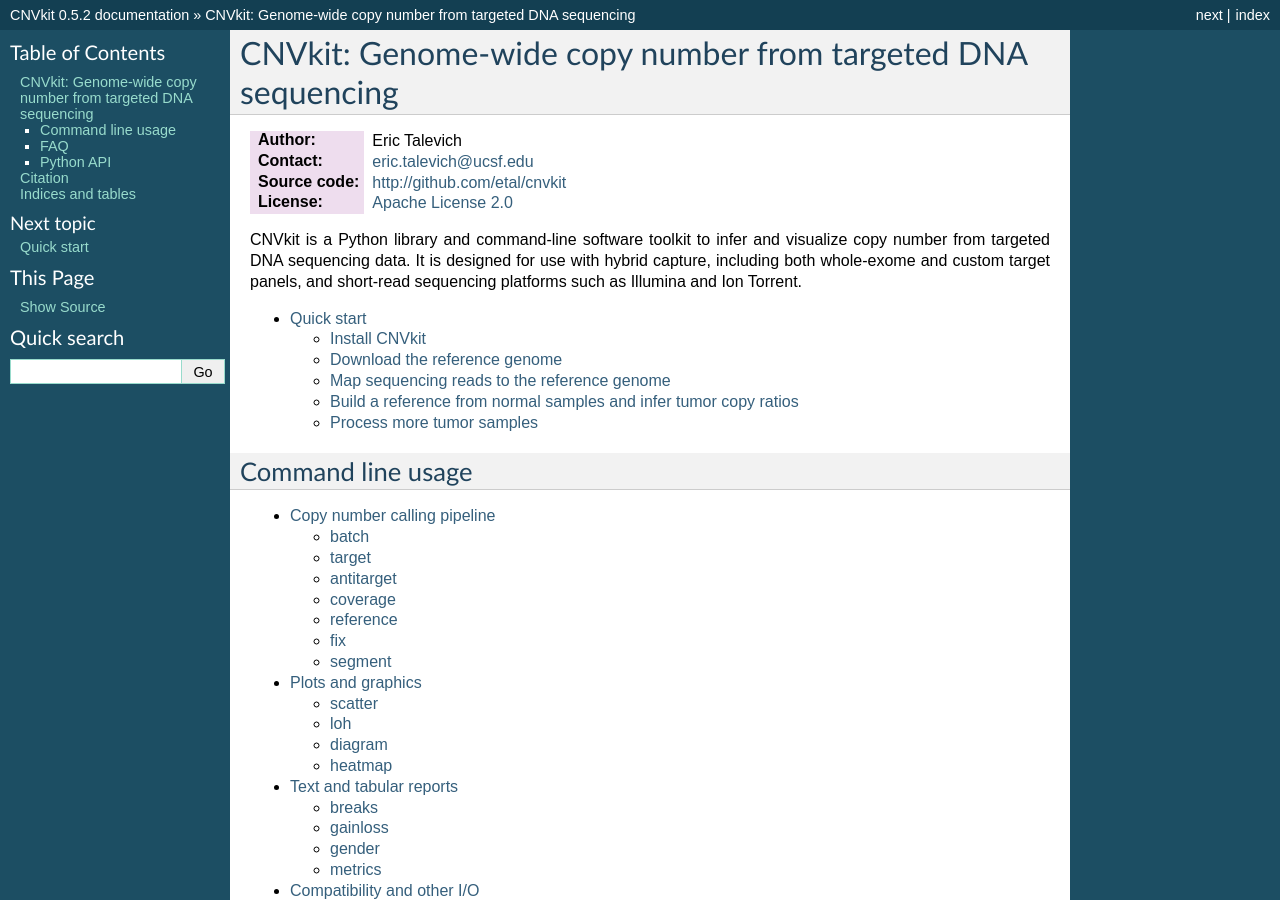
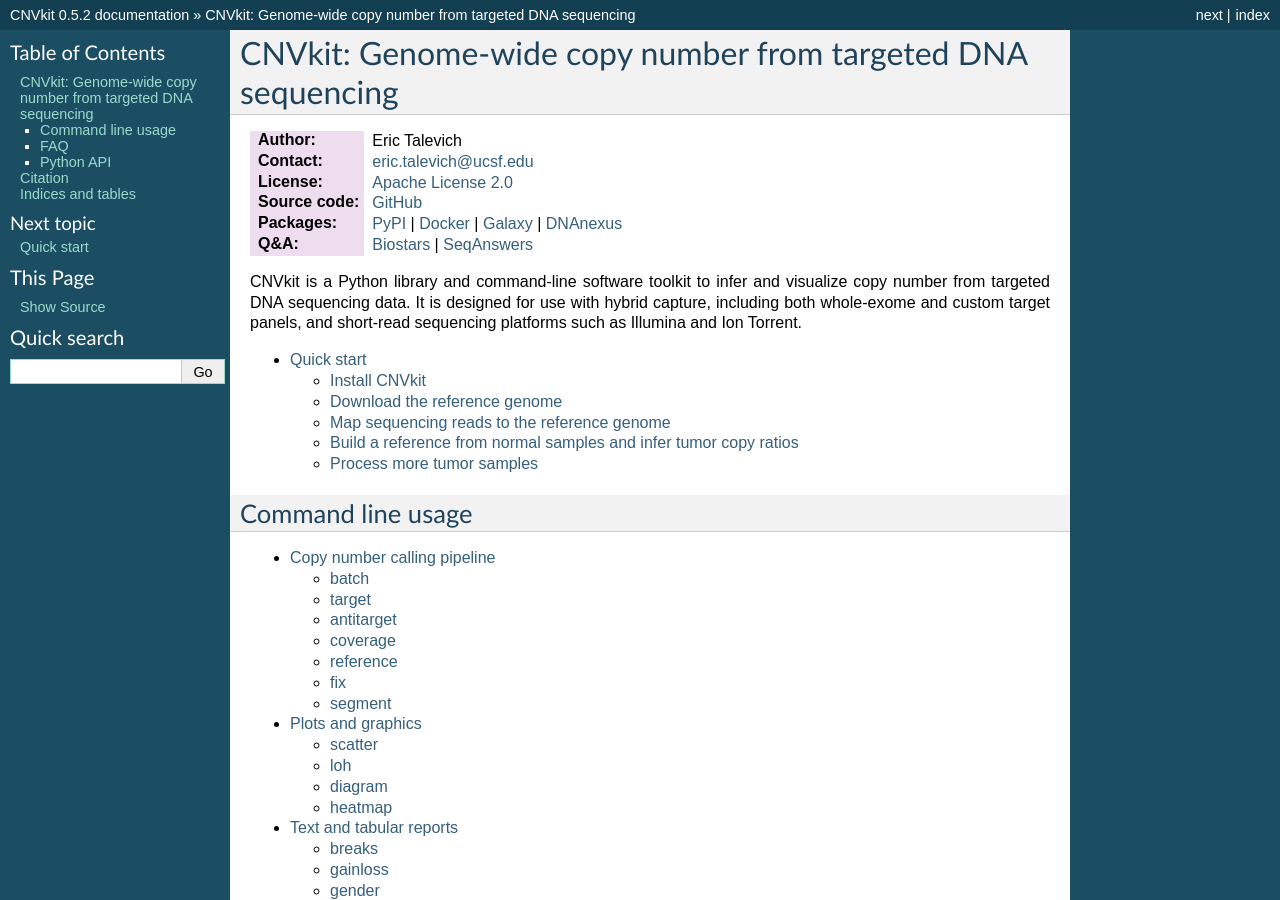
Before and after one commit to etal/cnvkit, a Sphinx documentation site: the page built from doc/index.rst, in a window 1280 px wide and 900 px high. Built offline with Sphinx 7.4.7, drawn with Linux system fonts in a browser that asks for light colours.

```diff
--- a/doc/index.rst
+++ b/doc/index.rst
@@ -3,8 +3,10 @@ CNVkit: Genome-wide copy number from targeted DNA sequencing
 
 :Author: Eric Talevich
 :Contact: eric.talevich@ucsf.edu
-:Source code: http://github.com/etal/cnvkit
 :License: `Apache License 2.0 <http://www.apache.org/licenses/LICENSE-2.0>`_
+:Source code: `GitHub <http://github.com/etal/cnvkit>`_
+:Packages: `PyPI <https://pypi.python.org/pypi/CNVkit>`_ | `Docker <https://registry.hub.docker.com/u/etal/cnvkit/>`_ | `Galaxy <https://testtoolshed.g2.bx.psu.edu/view/etal/cnvkit>`_ | `DNAnexus <https://platform.dnanexus.com/app/cnvkit_batch>`_
+:Q&A: `Biostars <https://www.biostars.org/t/CNVkit/>`_ | `SeqAnswers <http://seqanswers.com/forums/showthread.php?t=47910>`_
 
 CNVkit is a Python library and command-line software toolkit to infer and
 visualize copy number from targeted DNA sequencing data. It is designed for use
```
Also changed, not shown: README.rst (+20 -9 lines).
